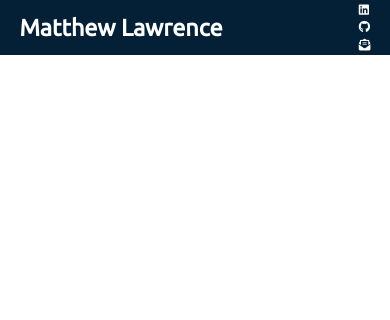
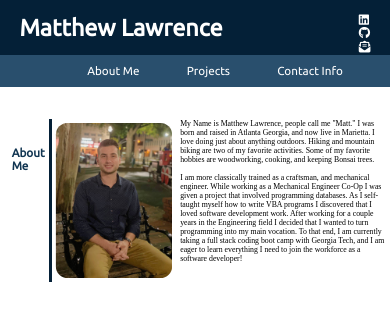
Before and after one commit to MattpLawrence/AdvancedCSS-Portfolio, a plain HTML site: page index.html in a window 390 px wide. Drawn offline with Linux system fonts and the light colour scheme.

Commit message:
Commit with navBar and about me.

```diff
--- a/assets/style.css
+++ b/assets/style.css
@@ -59,11 +59,7 @@ header nav ul li a:hover{
   margin-left: -10em;
   margin-top: 2.6rem;
 }
-
-#navBar{
-  display: inline;
-}
-
+/* write a fade in animation for the tooltip */
 @keyframes fadeIn{
   from {
     opacity: 0;
@@ -90,12 +86,95 @@ header nav ul li a:hover{
   header nav ul{
     color: white;
     list-style-type: circle;
+    margin-top: 3vw;
   }
   header nav ul li{
-    padding-top: 0.5vw;
+    padding-top: .5vw;
     padding-right: 4vw;
     display: block;
     margin-right: 1vw;
     font-size: 3vw;
+    line-height: 3vw;
   }
 }
+
+
+.navBar{
+  font-family: ubuntu, sans-serif;
+  font-size: 1.3rem;
+}
+
+.navBar ul{
+  display: flex;
+  justify-content: space-evenly;
+  background-color: var(--blue);
+  line-height: 2rem;
+  list-style-type: none;
+}
+/* .navBar ul li a does not work here */
+.navBar ul li a{
+  color: white;
+  text-decoration: none;
+}
+.navBar ul li a:hover{
+  color: var(--lightestBlue);
+}
+
+@media screen  and (max-width: 800px) {
+  .navBar{
+    font-size: 3vw;
+  }
+}
+
+#aboutMe{
+  display: flex;
+  margin-top: 2rem;
+}
+
+#aboutMe h1{
+  padding-top: 7rem;
+  padding-left: 3rem;
+  font-family: ubuntu, sans-serif;
+  color: var(--darkBlue);
+  font-size: 2rem;
+  padding-right: 1rem;
+  border-right: .2rem var(--darkestBlue) solid;
+}
+
+#aboutMe img{
+  width: 20rem;
+  padding: 2rem;
+  border-radius: 3rem;
+}
+
+#aboutMe p{
+  font-size: 1.5rem;
+  padding: 2rem;
+}
+
+@media screen and (max-width: 800px) {
+  #aboutMe h1{
+    padding-top: 7vw;
+    padding-left: 3vw;
+    font-size: 3vw;
+    padding-right: 1vw;
+    border-right: .2rem var(--darkestBlue) solid;
+  }
+  #aboutMe img{
+    width: 30vw;
+    padding: 1vw;
+    border-radius:4vw;
+  }
+  #aboutMe p{
+    font-size: 2vw;
+    padding: 0 1vw;
+
+  }
+}
+
+@media screen and (max-width: 1200px) and (min-width:800px) {
+  #aboutMe p{
+    font-size: 1.8vw;
+    padding-left: 1vw;
+  }
+}
--- a/index.html
+++ b/index.html
@@ -28,14 +28,25 @@
         <li><a href="https://github.com/MattpLawrence" target="_blank" id="github"><i class="fab fa-github"></i></a></li>
         <li><a href="mailto: MattpLawrence@gmail.com" id="email"><i class="fas fa-envelope-open-text"></i></a></li>
       </ul>
-      <!-- <ul id="navBar">
-        <li><a href="#">Fan Page</a></li>
-        <li></li>
-        <li></li>
-      </ul> -->
     </nav>
   </header>
-  <section>
+  <nav class="navBar">
+    <ul>
+      <li><a href="#">About Me</a></li>
+      <li><a href="#">Projects</a></li>
+      <li><a href="#">Contact Info</a></li>
+    </ul>
+  </nav>
+  <section id="aboutMe">
+    <h1>About Me</h1>
+    <img src="./assets/pictures/me-Bench.jpg" alt="Self Portrait">
+    <p>
+      My Name is Matthew Lawrence, people call me "Matt." I was born and raised in Atlanta Georgia, and now live in Marietta. I love doing just about anything outdoors. Hiking and mountain biking are two of my favorite activities. Some of my favorite hobbies are woodworking, cooking, and keeping Bonsai trees.
+      <br/>
+      <br/>
+      I am more classically trained as a craftsman, and mechanical engineer. While working as a Mechanical Engineer Co-Op I was given a project that involved programming databases. As I self-taught myself how to write VBA programs I discovered that I loved software development work. After working for a couple years in the Engineering field I decided that I wanted to turn programming into my main vocation. To that end, I am currently taking a full stack coding boot camp with Georgia Tech, and I am eager to learn everything I need to join the workforce as a software developer!
+    </p>
+
 
   </section>
   <main>
```
Also changed, not shown: assets/pictures/me-Bench.jpg (added).
